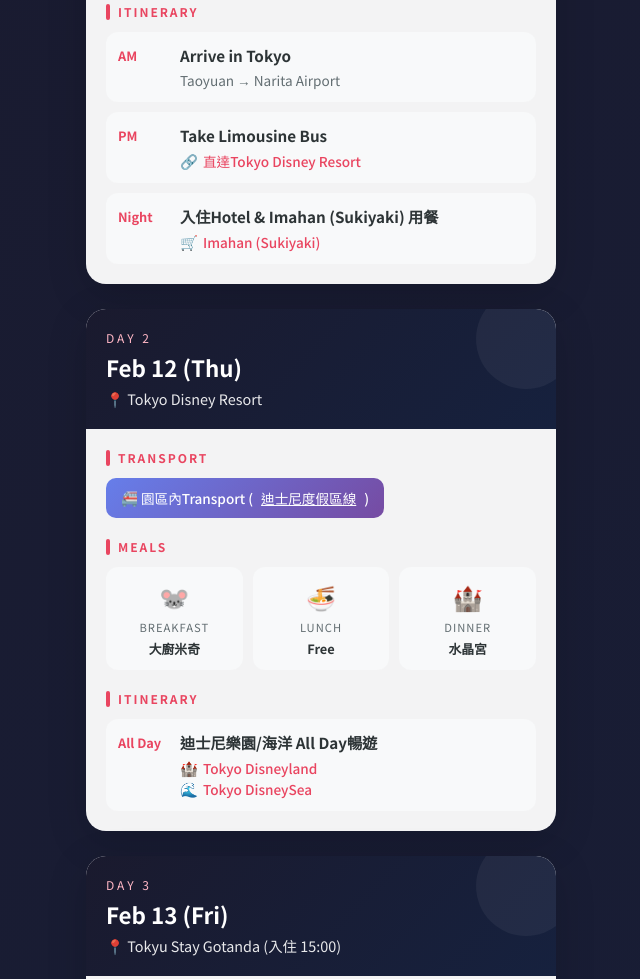
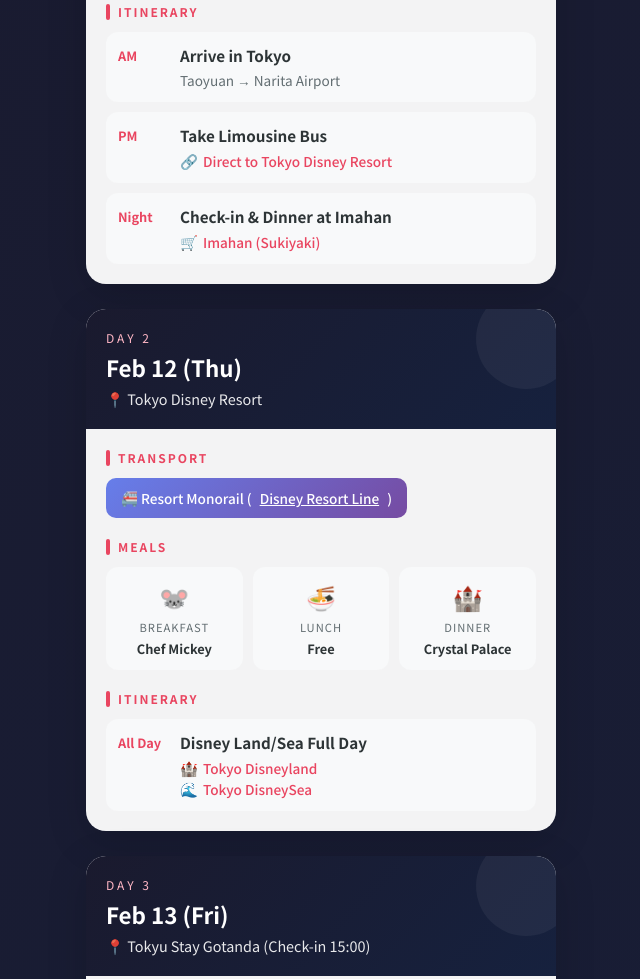
Before and after one commit to Archer8685/202602tokyo, a plain HTML site: page index.html in a window 1280 px wide. Shown: the part 791-1770 px from the top of the page, without its empty margins (319-959 px from the left). Drawn offline with Linux system fonts and the light colour scheme; a web font is replaced by a local one.

Commit message:
add translation

```diff
--- a/index.html
+++ b/index.html
@@ -1464,7 +1464,7 @@
                             <div class="meal-icon">🍣</div>
                             <div class="meal-label">午餐</div>
                             <div class="meal-name">
-                                <a href="https://www.tsukijitamasushi.com/" target="_blank">築地玉寿司</a>
+                                <a href="https://tabelog.com/tw/kanagawa/A1401/A140101/14003215/" target="_blank">築地玉寿司</a>
                             </div>
                         </div>
                         <div class="meal-item">
@@ -1541,7 +1541,7 @@
                             <div class="meal-icon">🥩</div>
                             <div class="meal-label">午餐</div>
                             <div class="meal-name">
-                                <a href="https://peterluger.jp/" target="_blank">Peter Luger</a>
+                                <a href="https://peterluger.co.jp/" target="_blank">Peter Luger</a>
                             </div>
                         </div>
                         <div class="meal-item">
@@ -1559,15 +1559,13 @@
                     <div class="activity">
                         <div class="activity-time">上午</div>
                         <div class="activity-content">
-                            <div class="activity-name">惠比壽 & Peter Luger 午餐</div>
+                            <div class="activity-name">惠比壽花園廣場 & Peter Luger 午餐</div>
                             <div class="activity-desc">
                                 <a href="https://gardenplace.jp/" target="_blank" class="link">
                                     <span class="link-icon">🌳</span> 惠比壽花園廣場
                                 </a>
-                            </div>
                                 <br>
-                            <div class="activity-desc"></div>
-                                <a href="https://peterluger.jp/" target="_blank" class="link">
+                                <a href="https://peterluger.co.jp/" target="_blank" class="link">
                                     <span class="link-icon">🍔</span> Peter Luger
                                 </a>
                             </div>
@@ -1798,35 +1796,36 @@
 
     <!-- Footer -->
     <footer class="footer">
-        <p>🌸 <span data-lang-zh>2026 東京二月遊</span><span data-lang-en>Tokyo Feb 2026</span> 🌸</p>
-        <p style="margin-top: 10px;"><span data-lang-zh>祝旅途愉快！</span><span data-lang-en>Have a wonderful trip!</span> ✈️</p>
+        <p>🌸 <span class="i18n" data-zh="2026 東京二月遊" data-en="Tokyo Feb 2026">2026 東京二月遊</span> 🌸</p>
+        <p style="margin-top: 10px;"><span class="i18n" data-zh="祝旅途愉快！" data-en="Have a wonderful trip!">祝旅途愉快！</span> ✈️</p>
     </footer>
 
     <!-- Scripts -->
     <script>
-        // ========== Translation Data ==========
-        const translations = {
+        // ========== Translation Dictionary ==========
+        const dict = {
             // Section titles
             '交通': 'Transport',
             '餐食': 'Meals',
             '行程': 'Itinerary',
-            // Time periods
+            // Time
             '上午': 'AM',
             '下午': 'PM',
             '晚上': 'Night',
             '全日': 'All Day',
             '傍晚': 'Evening',
-            // Meal labels
+            // Meals
             '早餐': 'Breakfast',
             '午餐': 'Lunch',
             '晚餐': 'Dinner',
-            // Common words
             '超商': 'Convenience Store',
             '自由': 'Free',
             '飯店': 'Hotel',
             '飯店早餐': 'Hotel Breakfast',
             '貴賓室': 'Lounge',
             '飛機餐': 'In-flight Meal',
+            '飯店會席': 'Kaiseki Dinner',
+            '自由(中華街)': 'Free (Chinatown)',
             // Dates
             '2月11日 (三)': 'Feb 11 (Wed)',
             '2月12日 (四)': 'Feb 12 (Thu)',
@@ -1849,45 +1848,48 @@
             '東急Stay五反田 (入住 15:00)': 'Tokyu Stay Gotanda (Check-in 15:00)',
             'ASAYA HOTEL (鬼怒川溫泉)': 'ASAYA HOTEL (Kinugawa Onsen)',
             '離境日': 'Departure Day',
-            // Activities - Day 1
+            // Transport
+            '利木津巴士': 'Limousine Bus',
+            '直達迪士尼': ' to Disney',
+            '園區內交通': 'Resort Monorail',
+            '迪士尼度假區線': 'Disney Resort Line',
+            '直達巴士': 'Direct Bus',
+            '(最少轉乘)': '(Minimal Transfer)',
+            // Day 1
             '抵達東京': 'Arrive in Tokyo',
             '桃園機場 → 成田機場': 'Taoyuan → Narita Airport',
             '搭乘利木津巴士': 'Take Limousine Bus',
             '直達東京迪士尼度假區': 'Direct to Tokyo Disney Resort',
             '入住飯店 & 人形町今半 用餐': 'Check-in & Dinner at Imahan',
             '人形町今半': 'Imahan (Sukiyaki)',
-            '直達迪士尼': ' to Disney',
-            '利木津巴士': 'Limousine Bus',
-            // Activities - Day 2
-            '園區內交通': 'Resort Monorail',
-            '迪士尼度假區線': 'Disney Resort Line',
+            // Day 2
             '迪士尼樂園/海洋 (全日暢遊)': 'Disney Land/Sea (Full Day)',
             '迪士尼樂園/海洋 全日暢遊': 'Disney Land/Sea Full Day',
             '東京迪士尼樂園': 'Tokyo Disneyland',
             '東京迪士尼海洋': 'Tokyo DisneySea',
             '大廚米奇': 'Chef Mickey',
             '水晶宮': 'Crystal Palace',
-            // Activities - Day 3
+            // Day 3
             '迪士尼最後衝刺/遊玩': 'Last Disney Fun',
             '把握最後時間享受園區': 'Enjoy the parks one last time',
             '移動並入住東急Stay五反田': 'Move to Tokyu Stay Gotanda',
             '五反田附近休閒/用餐': 'Relax & Dine near Gotanda',
             '探索飯店周邊美食': 'Explore nearby restaurants',
-            // Activities - Day 4
+            // Day 4
             '前往三鷹/吉祥寺商圈': 'Head to Mitaka/Kichijoji',
             '三鷹之森吉卜力美術館': 'Ghibli Museum',
             '吉祥寺商圈逛街': 'Shopping in Kichijoji',
             '吉祥寺觀光導覽': 'Kichijoji Guide',
             '官方網站': 'Official Website',
             '⚠️ 需提前購票！1/10 開賣': '⚠️ Book in advance! Sales start 1/10',
-            // Activities - Day 5
+            // Day 5
             '鶴岡八幡宮、小町通': 'Tsurugaoka Hachimangu & Komachi St.',
             '鶴岡八幡宮': 'Tsurugaoka Hachimangu',
             '鎌倉大佛 (高德院)': 'Great Buddha (Kotoku-in)',
             '高德院官網': 'Kotoku-in Website',
             '江之島看夕陽/用餐': 'Sunset & Dinner at Enoshima',
             '江之島觀光': 'Enoshima Tourism',
-            // Activities - Day 6
+            // Day 6
             '搭乘特急 SPACIA X 前往鬼怒川': 'Take SPACIA X to Kinugawa',
             'SPACIA X 特急列車': 'SPACIA X Limited Express',
             '⚠️ 需提前預訂座位！': '⚠️ Reserve seats in advance!',
@@ -1895,20 +1897,19 @@
             '楯岩大吊橋': 'Tateiwa Bridge',
             '入住 ASAYA HOTEL 享用設施': 'Check-in ASAYA HOTEL',
             'ASAYA HOTEL 官網': 'ASAYA HOTEL Website',
-            '飯店會席': 'Kaiseki Dinner',
-            // Activities - Day 7
+            // Day 7
             '飯店休息、享受溫泉': 'Rest & Enjoy Onsen',
             '最後享受 ASAYA 的設施': 'Last chance to enjoy ASAYA facilities',
             '搭乘特急返回五反田': 'Return to Gotanda by Express',
             '東武特急 日光號': 'Tobu Nikko Express',
-            // Activities - Day 8
+            // Day 8
             '淺草舊城區觀光': 'Asakusa Sightseeing',
             '淺草寺': 'Sensoji Temple',
             '秋葉原電器街、動漫周邊': 'Akihabara Electronics & Anime',
             '秋葉原觀光協會': 'Akihabara Tourism',
             '秋葉原用餐、回飯店': 'Dinner in Akihabara',
             '探索秋葉原美食': 'Explore Akihabara food',
-            // Activities - Day 9
+            // Day 9
             '敘敘苑燒肉午餐 (已預訂)': 'Jojoen BBQ Lunch (Reserved)',
             '敘敘苑官網': 'Jojoen Website',
             '✅ 已預訂': '✅ Reserved',
@@ -1917,76 +1918,72 @@
             'Animate 總店': 'Animate Main Store',
             '池袋/五反田周邊購物': 'Shopping in Ikebukuro/Gotanda',
             '自由購物時間': 'Free shopping time',
-            // Activities - Day 10
+            // Day 10
             '御殿場 Premium Outlets': 'Gotemba Premium Outlets',
             '御殿場 Premium Outlets 官網': 'Gotemba Premium Outlets Website',
             '⚠️ 巴士座位需預約！': '⚠️ Bus seats require reservation!',
             '返回新宿/五反田': 'Return to Shinjuku/Gotanda',
             '搭乘直達巴士返回市區': 'Return by direct bus',
-            '直達巴士': 'Direct Bus',
-            // Activities - Day 11
+            // Day 11
             '河口湖一日遊': 'Lake Kawaguchi Day Trip',
             '富士山五合目': 'Mt. Fuji 5th Station',
             '河口湖觀光情報': 'Lake Kawaguchi Info',
             '⚠️ 團體行程請盡早預訂！': '⚠️ Book group tour early!',
             '河口湖畔散策': 'Lake Kawaguchi Stroll',
             '欣賞富士山美景': 'Enjoy Mt. Fuji views',
-            // Activities - Day 12
+            // Day 12
             '澀谷觀光、購物': 'Shibuya Sightseeing & Shopping',
             '原宿/表參道逛街': 'Harajuku/Omotesando Shopping',
             '表參道商店會': 'Omotesando Shopping',
             '竹下通': 'Takeshita Street',
-            // Activities - Day 13
+            // Day 13
             '合味道杯麵博物館': 'Cup Noodles Museum',
             '杯麵博物館官網': 'Cup Noodles Museum Website',
             '紅磚倉庫、橫濱商圈': 'Red Brick & Yokohama Shopping',
             '橫濱紅磚倉庫': 'Yokohama Red Brick',
             '橫濱中華街用餐': 'Dinner at Yokohama Chinatown',
             '橫濱中華街官網': 'Yokohama Chinatown Website',
-            '自由(中華街)': 'Free (Chinatown)',
-            // Activities - Day 14
+            // Day 14
             '惠比壽 (午餐/散步)': 'Ebisu (Lunch/Walk)',
             '惠比壽花園廣場': 'Yebisu Garden Place',
             '東京車站 (採買伴手禮)': 'Tokyo Station (Souvenirs)',
-            'TOKYO STATION CITY': 'TOKYO STATION CITY',
             '新宿 (都廳夜景、購物)': 'Shinjuku (Night View/Shopping)',
             '東京都廳展望室 (免費)': 'Tokyo Metro Building Observatory (Free)',
-            // Activities - Day 15
+            // Day 15
             '飯店辦理退房': 'Hotel Check-out',
             '整理行李、Check-out': 'Pack & Check-out',
             '前往成田機場': 'Head to Narita Airport',
             'N\'EX 成田特快': 'N\'EX Narita Express',
             '搭機離境 ✈️': 'Departure ✈️',
             '期待下次的東京之旅！🌸': 'Until next time, Tokyo! 🌸',
-            '(最少轉乘)': '(Minimal Transfer)',
             // Todo section
             '待處理事項 & 預訂提醒': 'To-Do & Booking Reminders',
             '📝 待辦': '📝 Todo',
             '🎨 三鷹之森吉卜力美術館門票': '🎨 Ghibli Museum Tickets',
-            '活動日期：2/14 (六) | 門票於前一個月 10 日開賣': 'Date: Feb 14 (Sat) | Tickets on sale 10th of previous month',
+            '活動日期：2/14 (六) | 門票於前一個月 10 日開賣': 'Date: Feb 14 | Tickets on sale 10th of prev month',
             '⏰ 建議預訂：2026/1/10 10:00 (日本時間)': '⏰ Book: 2026/1/10 10:00 (JST)',
             '購票官網': 'Ticket Website',
             '🎭 迪士尼鑽石馬蹄餐廳秀': '🎭 Disney Diamond Horseshoe Show',
-            '活動日期：2/12 (四) | 用餐日前一個月開始預訂': 'Date: Feb 12 (Thu) | Book 1 month before',
+            '活動日期：2/12 (四) | 用餐日前一個月開始預訂': 'Date: Feb 12 | Book 1 month before',
             '⏰ 建議預訂：2026/1/12 10:00 (日本時間)': '⏰ Book: 2026/1/12 10:00 (JST)',
             '餐廳資訊': 'Restaurant Info',
             '🚄 東武特急 SPACIA X (淺草 → 鬼怒川)': '🚄 Tobu SPACIA X (Asakusa → Kinugawa)',
-            '乘車日期：2/16 (一) | 乘車日一個月前開賣': 'Date: Feb 16 (Mon) | Sales start 1 month before',
+            '乘車日期：2/16 (一) | 乘車日一個月前開賣': 'Date: Feb 16 | Sales 1 month before',
             '⏰ 建議預訂：2026/1/16 10:00 (日本時間)': '⏰ Book: 2026/1/16 10:00 (JST)',
             'SPACIA X 官網': 'SPACIA X Website',
             '🚄 東武特急 日光 8號 (日光 → 新宿)': '🚄 Tobu Nikko 8 (Nikko → Shinjuku)',
-            '乘車日期：2/17 (二) | 乘車日一個月前開賣': 'Date: Feb 17 (Tue) | Sales start 1 month before',
+            '乘車日期：2/17 (二) | 乘車日一個月前開賣': 'Date: Feb 17 | Sales 1 month before',
             '⏰ 建議預訂：2026/1/17 10:00 (日本時間)': '⏰ Book: 2026/1/17 10:00 (JST)',
             '東武特急官網': 'Tobu Express Website',
             '🗻 河口湖一日遊團體行程': '🗻 Lake Kawaguchi Day Tour',
-            '活動日期：2/21 (六) | 團體行程請盡早預訂': 'Date: Feb 21 (Sat) | Book early',
-            '⏰ 建議預訂：立即預訂，以免向隅': '⏰ Book: ASAP to avoid missing out',
+            '活動日期：2/21 (六) | 團體行程請盡早預訂': 'Date: Feb 21 | Book early',
+            '⏰ 建議預訂：立即預訂，以免向隅': '⏰ Book: ASAP',
             'Klook 富士山一日遊': 'Klook Mt. Fuji Tour',
             '🥩 ちんや 淺草本店 (壽喜燒/午餐)': '🥩 Chinya Asakusa (Sukiyaki/Lunch)',
-            '用餐日期：2/18 (三) | 淺草知名壽喜燒': 'Date: Feb 18 (Wed) | Famous Asakusa Sukiyaki',
+            '用餐日期：2/18 (三) | 淺草知名壽喜燒': 'Date: Feb 18 | Famous Sukiyaki',
             '⏰ 建議預訂：2026/1/18 10:00 (日本時間)': '⏰ Book: 2026/1/18 10:00 (JST)',
             'ちんや 官網': 'Chinya Website',
-            '🍜 五代目 花山烏冬 日本橋店 (晚餐)': '🍜 Hanayama Udon Nihonbashi (Dinner)',
+            '🍜 五代目 花山烏冬 日本橋店 (晚餐)': '🍜 Hanayama Udon (Dinner)',
             '用餐日期：2/19 (四)': 'Date: Feb 19 (Thu)',
             '⏰ 建議預訂：2026/1/19 10:00 (日本時間)': '⏰ Book: 2026/1/19 10:00 (JST)',
             '花山烏冬官網': 'Hanayama Udon Website',
@@ -1995,7 +1992,7 @@
             '⏰ 建議預訂：2026/1/20 10:00 (日本時間)': '⏰ Book: 2026/1/20 10:00 (JST)',
             '螃蟹道樂官網': 'Kani Doraku Website',
             '🚌 御殿場 Outlets 直達巴士': '🚌 Gotemba Outlets Direct Bus',
-            '乘車日期：2/20 (五) | 座位需預約': 'Date: Feb 20 (Fri) | Seat reservation required',
+            '乘車日期：2/20 (五) | 座位需預約': 'Date: Feb 20 | Seat reservation required',
             '⏰ 建議預訂：2026/1/23 10:00 (日本時間)': '⏰ Book: 2026/1/23 10:00 (JST)',
             '高速巴士預約': 'Highway Bus Reservation',
             '🍖 人形町今半 舞浜イクスピアリ店': '🍖 Imahan Maihama Ikspiari',
@@ -2004,103 +2001,100 @@
             '今半官網': 'Imahan Website',
         };
 
-        // Store original text
-        const originalTexts = new Map();
-
-        // ========== Language Functions ==========
-        function detectBrowserLanguage() {
-            const lang = navigator.language || navigator.userLanguage;
-            return lang.startsWith('zh') ? 'zh' : 'en';
-        }
-
-        function getStoredLanguage() {
-            return localStorage.getItem('preferredLanguage');
-        }
-
-        function setStoredLanguage(lang) {
-            localStorage.setItem('preferredLanguage', lang);
-        }
-
-        function translateElement(element, toLang) {
-            // Skip elements with data-lang-zh or data-lang-en attributes
-            if (element.hasAttribute('data-lang-zh') || element.hasAttribute('data-lang-en')) {
-                return;
-            }
-
-            // Get direct text content (not children)
-            const childNodes = Array.from(element.childNodes);
-            childNodes.forEach(node => {
-                if (node.nodeType === Node.TEXT_NODE) {
-                    const text = node.textContent.trim();
-                    if (text) {
-                        // Store original
-                        if (!originalTexts.has(node)) {
-                            originalTexts.set(node, node.textContent);
-                        }
-
+        // Store original texts
+        const originals = new Map();
+        let currentLang = 'zh';
+
+        // ========== Translation Functions ==========
+        function translateText(text, toLang) {
             if (toLang === 'en') {
-                            // Translate to English
-                            let translated = node.textContent;
-                            Object.keys(translations).forEach(key => {
-                                if (translated.includes(key)) {
-                                    translated = translated.replace(key, translations[key]);
-                                }
-                            });
-                            node.textContent = translated;
-                        } else {
-                            // Restore original Chinese
-                            if (originalTexts.has(node)) {
-                                node.textContent = originalTexts.get(node);
-                            }
-                        }
-                    }
-                }
-            });
+                let result = text;
+                // Sort keys by length (longest first) for better matching
+                const sortedKeys = Object.keys(dict).sort((a, b) => b.length - a.length);
+                for (const key of sortedKeys) {
+                    if (result.includes(key)) {
+                        result = result.split(key).join(dict[key]);
+                    }
+                }
+                return result;
+            }
+            return text;
         }
 
         function translatePage(toLang) {
-            // Update HTML attribute
+            currentLang = toLang;
             document.documentElement.setAttribute('data-lang', toLang);
 
-            // Update language buttons
+            // Update buttons
             document.querySelectorAll('.lang-btn').forEach(btn => {
                 btn.classList.toggle('active', btn.dataset.setLang === toLang);
             });
 
-            // Translate all text elements
-            const elementsToTranslate = document.querySelectorAll(
-                '.day-date, .day-location, .section-title, .activity-time, ' +
-                '.activity-name, .activity-desc, .meal-label, .meal-name, ' +
-                '.transport-badge, .todo-header h2, .todo-content h3, ' +
-                '.todo-content p, .todo-booking, .link'
-            );
-
-            elementsToTranslate.forEach(el => translateElement(el, toLang));
+            // Get all text-containing elements
+            const selectors = [
+                '.day-date', '.day-location', '.section-title',
+                '.activity-time', '.activity-name', '.activity-desc',
+                '.meal-label', '.meal-name', '.transport-badge',
+                '.todo-header h2', '.todo-content h3', '.todo-content p',
+                '.todo-booking', '.link', '.nav-tab'
+            ];
+
+            document.querySelectorAll(selectors.join(', ')).forEach(el => {
+                // Process all text nodes
+                const walker = document.createTreeWalker(el, NodeFilter.SHOW_TEXT, null, false);
+                let node;
+                while (node = walker.nextNode()) {
+                    const text = node.textContent.trim();
+                    if (!text) continue;
+
+                    // Store original
+                    if (!originals.has(node)) {
+                        originals.set(node, node.textContent);
+                    }
+
+                    if (toLang === 'en') {
+                        node.textContent = translateText(originals.get(node), 'en');
+                    } else {
+                        node.textContent = originals.get(node);
+                    }
+                }
+            });
+
+            // Handle i18n class elements
+            document.querySelectorAll('.i18n').forEach(el => {
+                if (toLang === 'en' && el.dataset.en) {
+                    el.textContent = el.dataset.en;
+                } else if (el.dataset.zh) {
+                    el.textContent = el.dataset.zh;
+                }
+            });
 
             // Store preference
-            setStoredLanguage(toLang);
+            localStorage.setItem('lang', toLang);
+        }
+
+        function detectLanguage() {
+            const stored = localStorage.getItem('lang');
+            if (stored) return stored;
+            const browserLang = navigator.language || navigator.userLanguage;
+            return browserLang.startsWith('zh') ? 'zh' : 'en';
         }
 
         // ========== Initialize ==========
         document.addEventListener('DOMContentLoaded', function() {
-            // Determine initial language
-            const storedLang = getStoredLanguage();
-            const initialLang = storedLang || detectBrowserLanguage();
-
-            // Apply initial language
-            if (initialLang === 'en') {
-                setTimeout(() => translatePage('en'), 100);
-            }
-
             // Language toggle buttons
             document.querySelectorAll('.lang-btn').forEach(btn => {
                 btn.addEventListener('click', function() {
                     translatePage(this.dataset.setLang);
                 });
             });
-        });
-
-        // ========== Navigation ==========
+
+            // Auto-detect and apply language
+            const initLang = detectLanguage();
+            if (initLang === 'en') {
+                setTimeout(() => translatePage('en'), 50);
+            }
+
             // Smooth scroll for navigation
             document.querySelectorAll('.nav-tab').forEach(tab => {
                 tab.addEventListener('click', function(e) {
@@ -2108,11 +2102,9 @@
                     const targetId = this.getAttribute('href').substring(1);
                     const targetElement = document.getElementById(targetId);
 
-                // Update active state
                     document.querySelectorAll('.nav-tab').forEach(t => t.classList.remove('active'));
                     this.classList.add('active');
 
-                // Smooth scroll
                     if (targetElement) {
                         const navHeight = document.querySelector('.nav-tabs').offsetHeight;
                         const targetPosition = targetElement.offsetTop - navHeight - 10;
@@ -2144,6 +2136,7 @@
                     }
                 });
             });
+        });
     </script>
 </body>
 </html>
```
Lines whose indentation alone changed are shown as unchanged.
